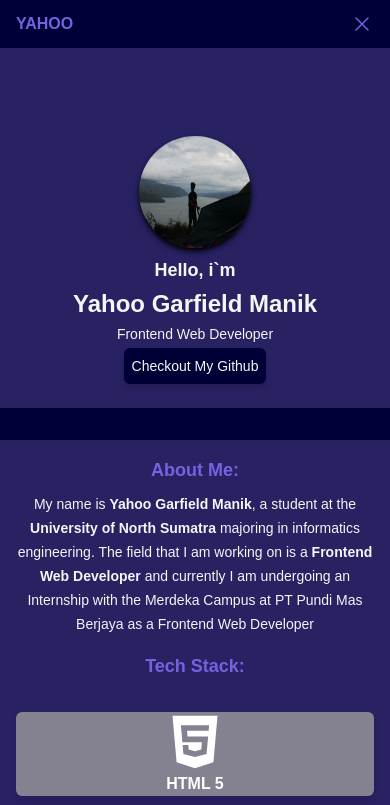
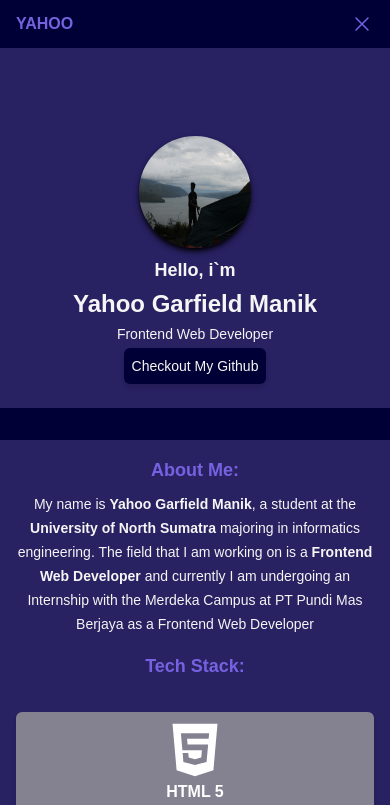
Before and after one commit to yahoogm/my-portfolio, a Next.js app in the folder my-portfolio/: page / in a window 390 px wide. Shown: the top 805 px of the page. Built offline with nearby package versions, Linux system fonts and the light colour scheme.

Commit message:
Add styling animation

```diff
--- a/my-portfolio/components/Tech.jsx
+++ b/my-portfolio/components/Tech.jsx
@@ -1,7 +1,7 @@
 const Tech = ({ tech }) => {
   return (
-    <div className="bg-low-priority hover:bg-primary w-full grid justify-items-center rounded-md shadow-md md:p-4 lg:p-8">
-      <div className="text-white">{tech.icon}</div>
+    <div className="bg-low-priority hover:bg-primary w-full grid justify-items-center rounded-md shadow-md p-2 md:p-4 lg:p-8 transition ease-in duration-300">
+      <div className="text-white text-7xl md:text-8xl">{tech.icon}</div>
       <div className="text-white font-semibold md:text-lg">{tech.title}</div>
     </div>
   );
```
